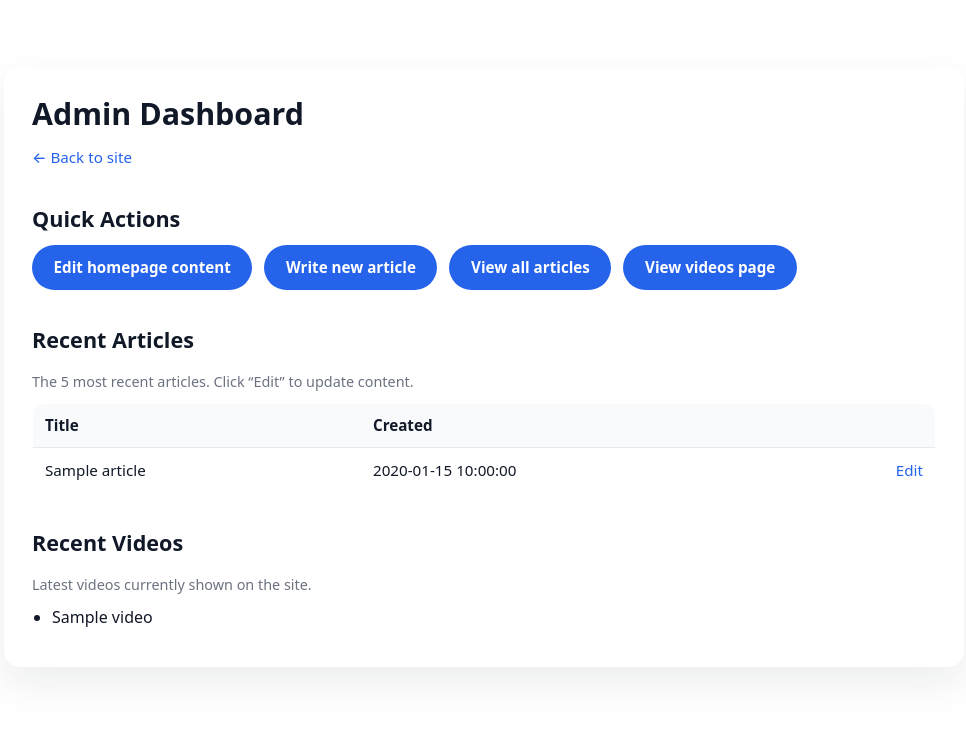
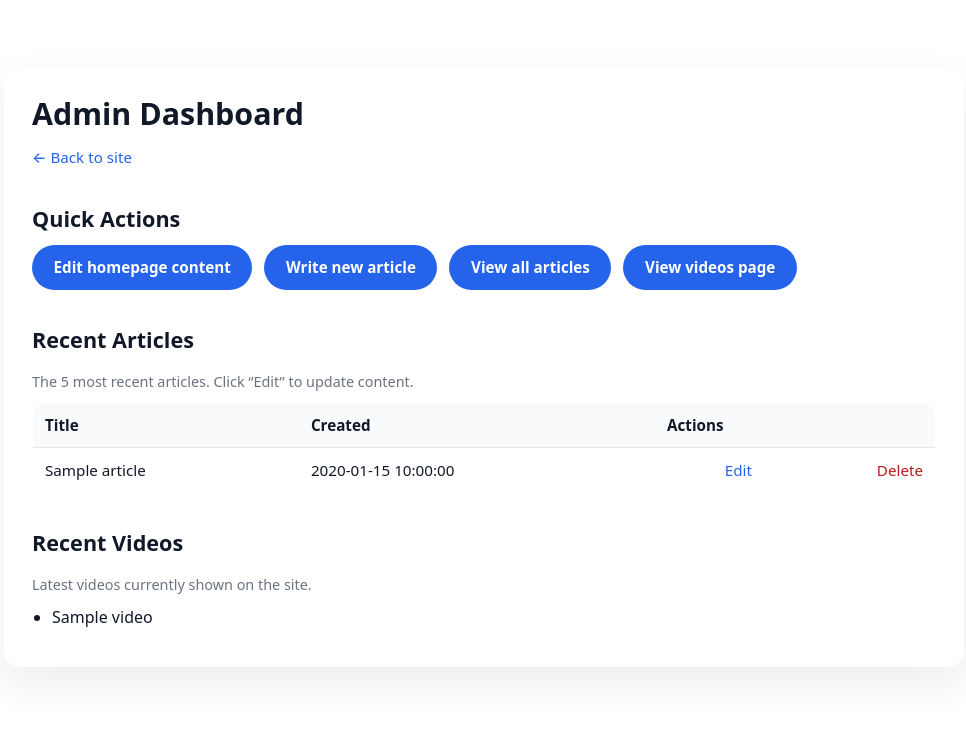
Before and after one commit to Andyjingliu/cs50-final, a Flask app: template templates/admin_dashboard.html in a window 1280 px wide. Shown: the part 91-845 px from the top of the page, without its empty margins (156-1122 px from the left). Run offline with Flask 3, Linux system fonts and the light colour scheme; the template is opened without the code that fills it: most values are stand-ins (such as "Sample title", 1, 10 or a date in 2020).

Commit message:
Add delete button and change related CSS file

```diff
--- a/app.py
+++ b/app.py
@@ -396,6 +396,35 @@ def new_article():
     )
 
 
+@app.route("/admin/articles/<int:article_id>/delete", methods=["POST"])
+def delete_article(article_id):
+    """
+    Handles the POST request to delete a specific article by ID.
+    """
+    conn = get_db_connection()
+
+    # Check if the article exists before attempting to delete (good practice)
+    article = conn.execute(
+        "SELECT id FROM articles WHERE id = ?", (article_id,)
+    ).fetchone()
+
+    if article is None:
+        conn.close()
+        # Article not found, just redirect back
+        return redirect(url_for("admin_dashboard"))
+
+    # Execute the DELETE statement
+    conn.execute(
+        "DELETE FROM articles WHERE id = ?",
+        (article_id,),
+    )
+    conn.commit()
+    conn.close()
+
+    # Redirect back to the admin dashboard after successful deletion
+    return redirect(url_for("admin_dashboard"))
+
+
 @app.route("/admin/articles/<int:article_id>/edit", methods=["GET", "POST"])
 def edit_article(article_id):
     conn = get_db_connection()
--- a/static/styles.css
+++ b/static/styles.css
@@ -78,6 +78,23 @@ a {
 }
 
 .link-quiet:hover {
+  text-decoration: underline;
+}
+
+/* Make the delete button look like the Edit link */
+.delete-link-button {
+  background: none;
+  border: none;
+  padding: 0;
+  margin: 0;
+  font: inherit;
+  color: #b91c1c; /* same blue as other links */
+  cursor: pointer;
+}
+
+/* Optional: hover state (slightly darker + underline) */
+.delete-link-button:hover {
+  color: #991b1b;
   text-decoration: underline;
 }
 
--- a/templates/admin_dashboard.html
+++ b/templates/admin_dashboard.html
@@ -5,7 +5,6 @@
     <a href="{{ url_for('homepage') }}">← Back to site</a>
   </p>
 
-  <!-- Quick actions -->
   <section class="admin-actions">
     <h2>Quick Actions</h2>
 
@@ -22,7 +21,6 @@
     </div>
   </section>
 
-  <!-- Recent articles -->
   <section class="admin-section">
     <h2>Recent Articles</h2>
     <p class="admin-section-help">
@@ -34,7 +32,7 @@
         <tr>
           <th>Title</th>
           <th>Created</th>
-          <th></th>
+          <th colspan="2">Actions</th>
         </tr>
       </thead>
       <tbody>
@@ -45,6 +43,7 @@
             {% if a["created_at"] %} {{ a["created_at"] }} {% else %} — {% endif
             %}
           </td>
+
           <td class="admin-table-actions">
             <a
               href="{{ url_for('edit_article', article_id=a['id']) }}"
@@ -52,17 +51,29 @@
               >Edit</a
             >
           </td>
+
+          <td class="admin-table-actions">
+            {% set safe_title = a['title'] | replace("'", "") %}
+
+            <form
+              method="POST"
+              action="{{ url_for('delete_article', article_id=a['id']) }}"
+              style="display: inline-block; margin-left: 10px"
+              onsubmit="return confirm('Are you sure you want to delete the article: {{ safe_title }}? This cannot be undone.');"
+            >
+              <button type="submit" class="delete-link-button">Delete</button>
+            </form>
+          </td>
         </tr>
         {% else %}
         <tr>
-          <td colspan="3">No articles yet.</td>
+          <td colspan="4">No articles yet.</td>
         </tr>
         {% endfor %}
       </tbody>
     </table>
   </section>
 
-  <!-- Recent videos (optional) -->
   <section class="admin-section">
     <h2>Recent Videos</h2>
     <p class="admin-section-help">Latest videos currently shown on the site.</p>
```
